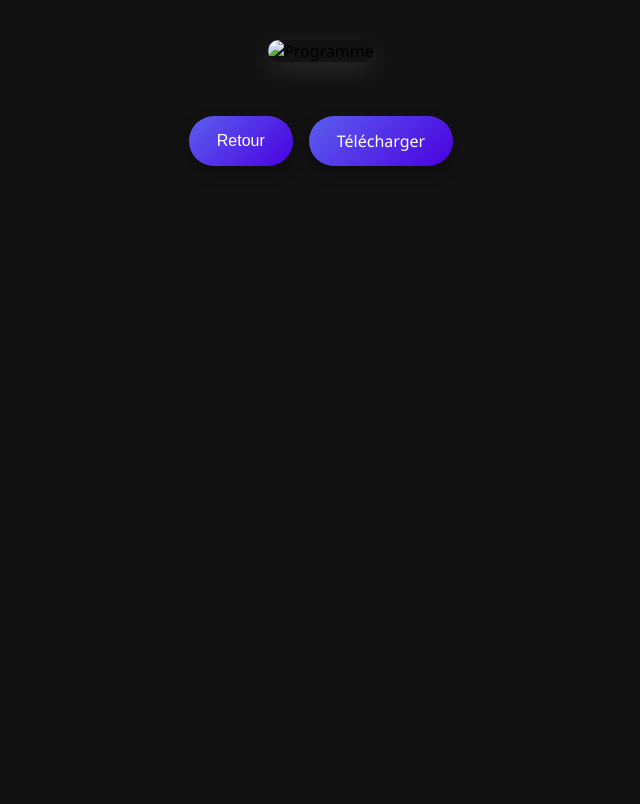
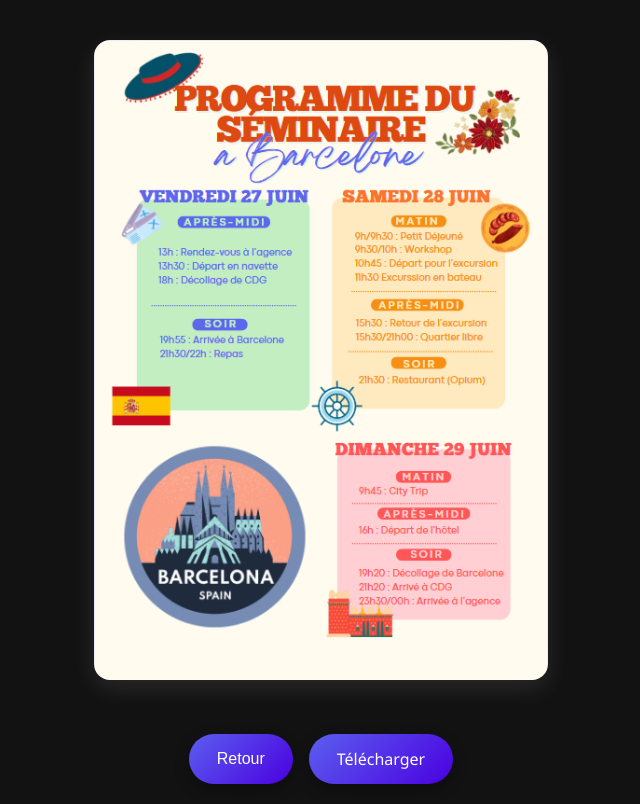
Before and after one commit to RomainMarcelli/itin-raireBarcelone, a plain HTML site: page programme.html in a window 1280 px wide. Shown: the whole page, without its empty margins (319-959 px from the left). Drawn offline with Linux system fonts and the light colour scheme.

Commit message:
Update programme.html

```diff
--- a/programme.html
+++ b/programme.html
@@ -109,7 +109,7 @@
 
   <div class="overlay" id="overlay"></div>
 
-  <img src="Doc/programme.png" alt="Programme" class="zoomable" id="programmeImage">
+  <img src="programme.png" alt="Programme" class="zoomable" id="programmeImage">
 
   <div class="buttons" id="buttonContainer">
     <button class="btn" onclick="history.back()">Retour</button>
```
